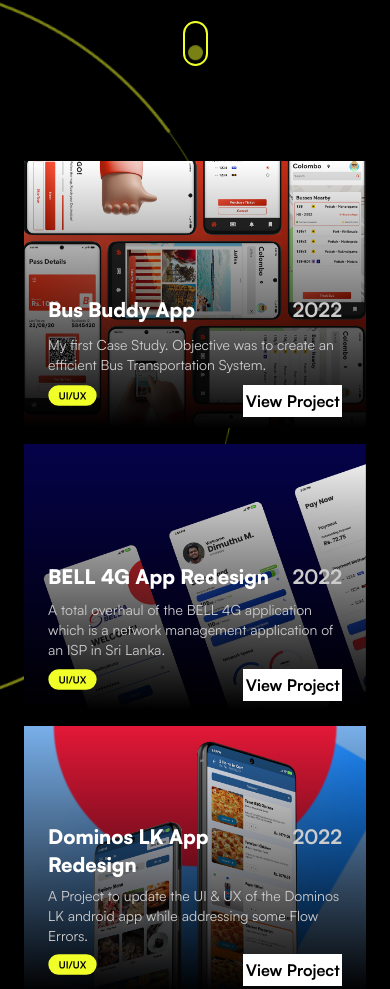
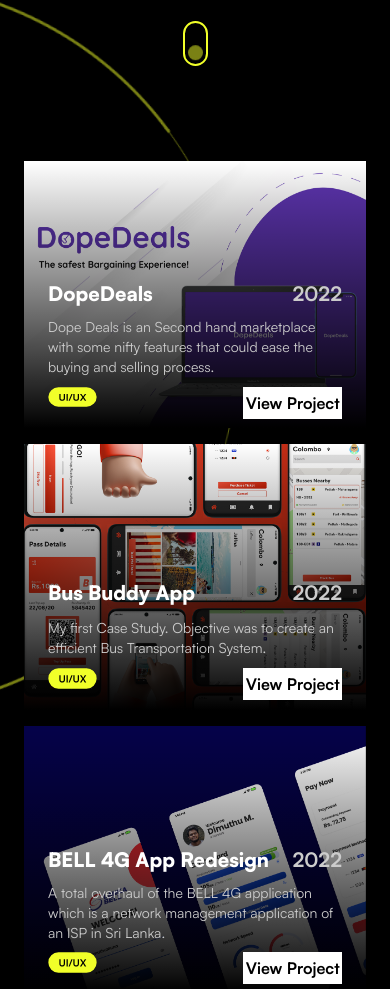
Before and after one commit to DeKermit/DimuthuUX, a website: page index.html in a window 390 px wide. Shown: the part 739-1728 px from the top of the page. Drawn offline with nearby package versions, Linux system fonts and the light colour scheme.

Commit message:
Updated Work

```diff
--- a/index.html
+++ b/index.html
@@ -126,6 +126,26 @@
     <section id="work" class=" px-6 mx-auto container grid md:grid-cols-2 gap-4">
         <!-- projects-recents on top -->
 
+
+        <div class="group relative ">
+            <img class="object-cover"
+                src="./img/projects/Dope.png"/>
+            <div
+                class="absolute top-0 left-0 h-full w-full grid grid-rows-7 bg-gradient-to-t from-black duration-500  group-hover:h-full md:opacity-0 group-hover:opacity-100">
+                <div class="row-start-4 row-end-8 flex flex-col justify-evenly h-full">
+                    <div class="flex mx-6 justify-between">
+                        <p class="text-xl font-black text-white">DopeDeals</p>
+                        <p class="text-xl font-bold text-grey">2022</p>
+                    </div>
+                    <p class="text-sm md:text-base text-grey mx-6">Dope Deals is an Second hand marketplace with some nifty features that could ease the buying and selling process.</p>
+                    <div class="grid grid-cols-7">
+                        <img class="mx-6" src="./img/tags/tagui.svg" alt="">
+                    <a class="hover:opacity-100 py-1 bg-white mx-6 col-start-5 md:col-start-6 col-end-8 text-base text-center font-bold text-black hover:bg-brightGreen duration-300" href="https://www.behance.net/gallery/152541073/DopeDeals" target="_blank">View Project</a>
+                    </div>
+                </div>
+            </div>
+        </div>
+
         <div class="group relative ">
             <img class="object-cover"
                 src="./img/projects/Bbuddy.png"/>
@@ -145,7 +165,6 @@
             </div>
         </div>
 
-        <!-- bell -->
         <div class="group relative ">
             <img class="object-cover"
                 src="./img/projects/Bell.png"/>
@@ -213,10 +232,10 @@
             </div>
         </div>
 
-        <!-- <div class="group relative ">
+        <div class="group relative ">
             <img class="object-cover"
                 src="./img/projects/comingsoonalt2.png"/>
-        </div> -->
+        </div>
 
 
     </section>
```
Also changed, not shown: img/projects/Dope.png (added).
